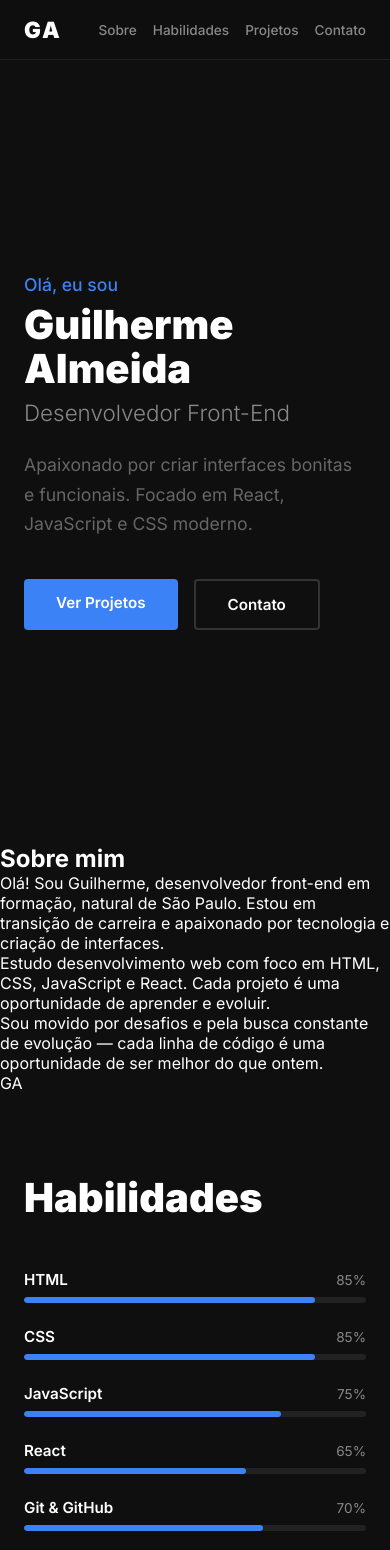
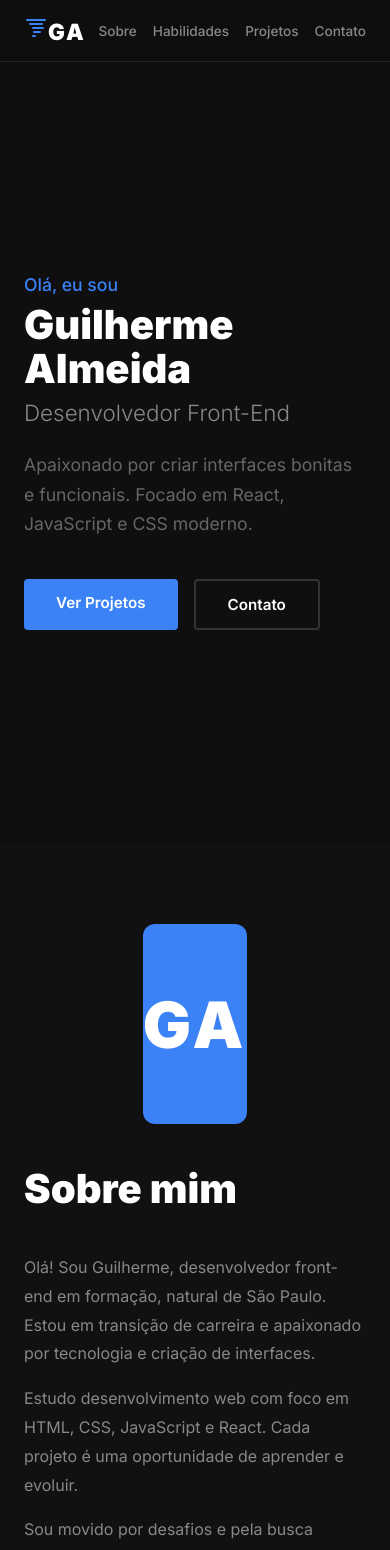
Before and after one commit to guilhermealmeidareact/portfolio-completo, a React (Vite) app: page / in a window 390 px wide. Shown: the top 1550 px of the page. Built offline with nearby package versions, Linux system fonts and the light colour scheme.

Commit message:
adiciona icone tornado no portfolio

```diff
--- a/package.json
+++ b/package.json
@@ -10,6 +10,7 @@
     "preview": "vite preview"
   },
   "dependencies": {
+    "lucide-react": "^1.14.0",
     "react": "^19.2.5",
     "react-dom": "^19.2.5"
   },
--- a/src/components/Header.jsx
+++ b/src/components/Header.jsx
@@ -1,9 +1,13 @@
+import { Tornado } from 'lucide-react'
 import styles from './Header.module.css'
 
 function Header() {
     return (
         <header className={styles.header}>
-            <span className={styles.logo}>GA</span>
+            <span className={styles.logo}>
+                <Tornado size={24} color="#3b82f6" />
+                GA
+            </span>
             <nav className={styles.nav}>
                 <a href="#sobre">Sobre</a>
                 <a href="#habilidades">Habilidades</a>
--- a/src/components/Sobre.module.css
+++ b/src/components/Sobre.module.css
@@ -1,89 +1,66 @@
-.hero {
-    min-height: 100vh;
+.sobre {
+    padding: 120px 80px;
+    background-color: #111;
+}
+
+.conteudo {
+    display: flex;
+    align-items: center;
+    gap: 80px;
+    max-width: 1000px;
+    margin: 0 auto;
+}
+
+.titulo {
+    font-size: 2.5rem;
+    font-weight: 900;
+    margin-bottom: 24px;
+    color: #ffffff;
+}
+
+.texto {
+    flex: 1;
     display: flex;
     flex-direction: column;
-    justify-content: center;
-    padding: 0 80px;
-    max-width: 800px;
-}
-
-.saudacao {
-    font-size: 1.1rem;
-    color: #3b82f6;
-    font-weight: 500;
-    margin-bottom: 8px;
-}
-
-.nome {
-    font-size: 4rem;
-    font-weight: 900;
-    color: #ffffff;
-    line-height: 1.1;
-    margin-bottom: 8px;
-}
-
-.cargo {
-    font-size: 2rem;
-    font-weight: 300;
-    color: #888;
-    margin-bottom: 24px;
-}
-
-.descricao {
-    font-size: 1.1rem;
-    color: #666;
-    line-height: 1.7;
-    max-width: 500px;
-    margin-bottom: 40px;
-}
-
-.botoes {
-    display: flex;
     gap: 16px;
 }
 
-.btnPrimario {
-    padding: 14px 32px;
-    background-color: #3b82f6;
-    color: #fff;
-    text-decoration: none;
-    border-radius: 4px;
-    font-weight: 600;
-    font-size: 0.95rem;
-    transition: background 0.2s;
+.texto p {
+    color: #888;
+    line-height: 1.8;
+    font-size: 1rem;
 }
 
-.btnPrimario:hover {
-    background-color: #2563eb;
+.imageBox {
+    flex-shrink: 0;
 }
 
-.btnSecundario {
-    padding: 14px 32px;
-    background-color: transparent;
-    color: #ffffff;
-    text-decoration: none;
-    border-radius: 4px;
-    font-weight: 600;
-    font-size: 0.95rem;
-    border: 2px solid #333;
-    transition: all 0.2s;
-}
-
-.btnSecundario:hover {
-    border-color: #3b82f6;
-    color: #3b82f6;
+.placeholder {
+    width: 280px;
+    height: 280px;
+    background-color: #3b82f6;
+    border-radius: 12px;
+    display: flex;
+    align-items: center;
+    justify-content: center;
+    font-size: 4rem;
+    font-weight: 900;
+    color: #fff;
+    letter-spacing: 4px;
 }
 
 @media (max-width: 768px) {
-    .hero {
-        padding: 120px 24px 60px;
+    .sobre {
+        padding: 80px 24px;
     }
 
-    .nome {
-        font-size: 2.5rem;
+    .conteudo {
+        flex-direction: column-reverse;
+        gap: 40px;
     }
 
-    .cargo {
-        font-size: 1.4rem;
+    .placeholder {
+        width: 100%;
+        height: 200px;
     }
 }
```
Also changed, not shown: index.html (+1 -1 lines), 1 other file (tests, documents, lock files or other folders).
